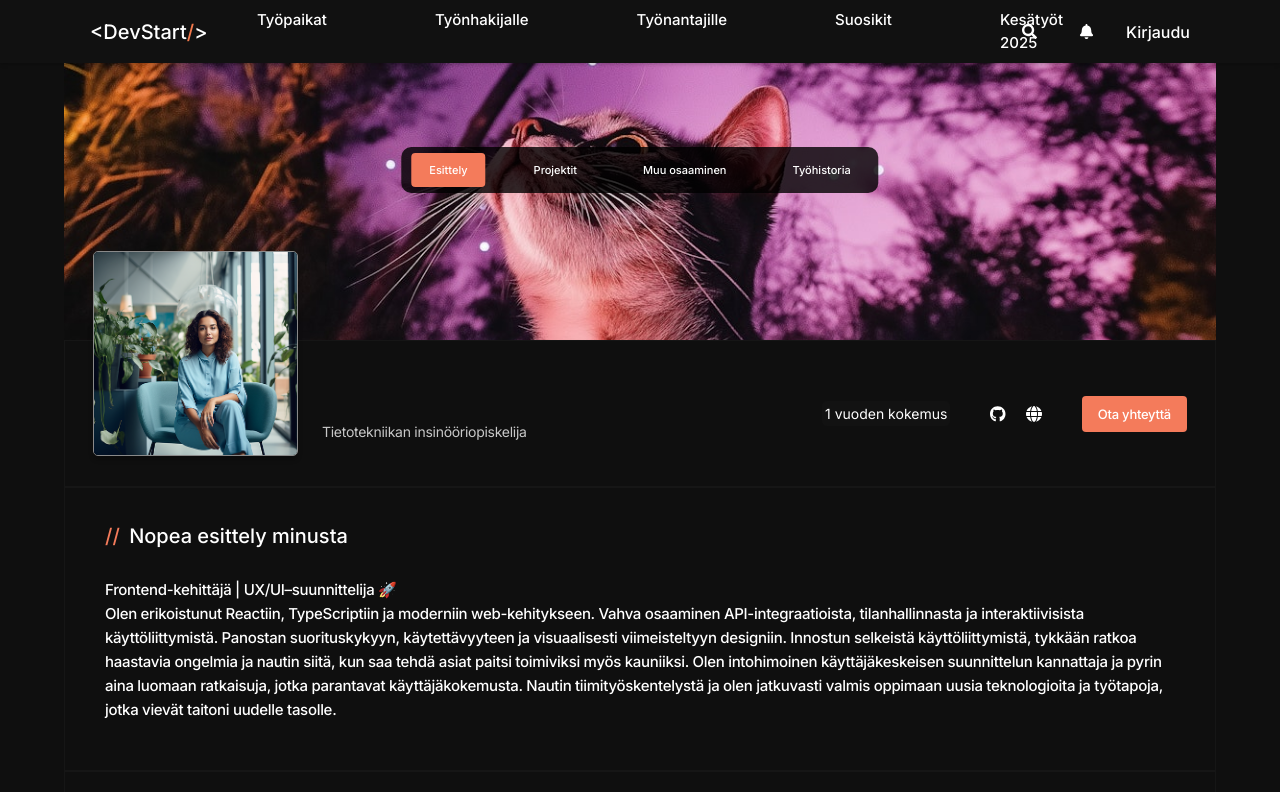
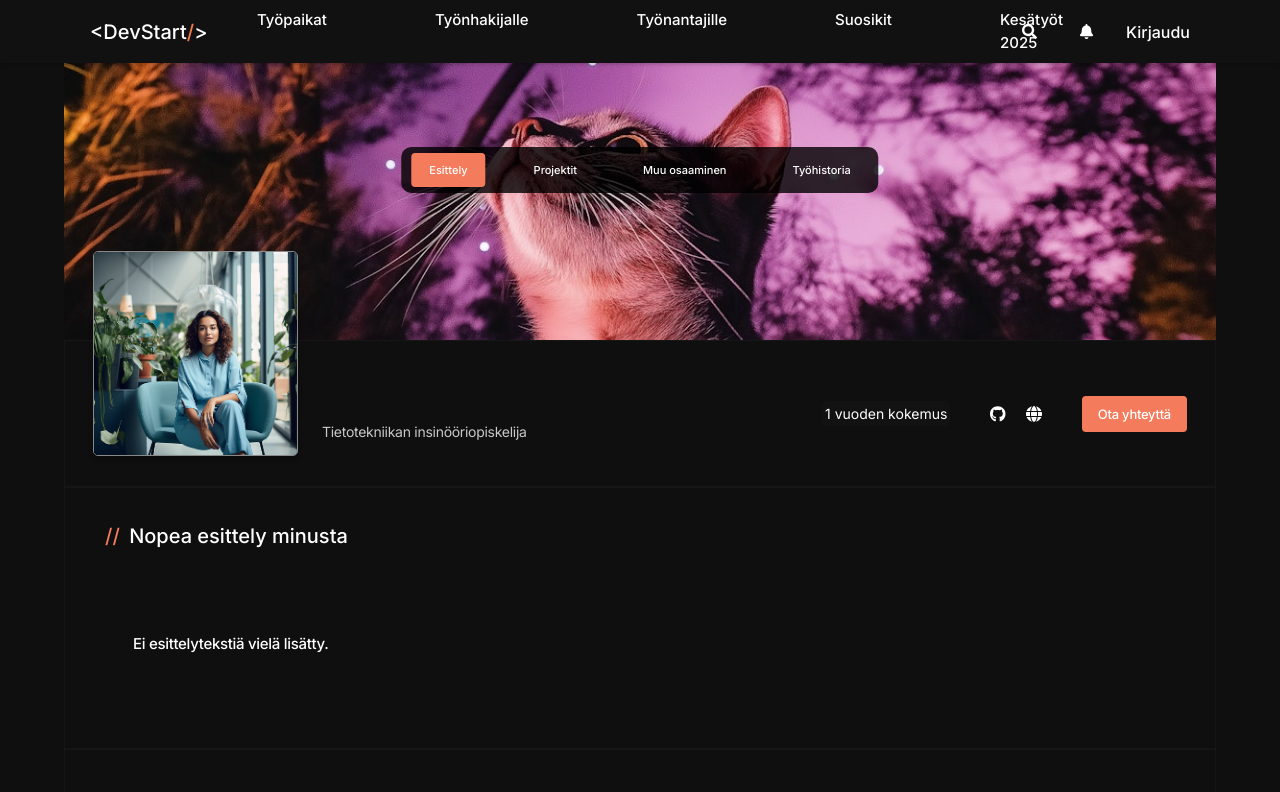
Before and after one commit to KimRautiainen/ekaDuuniFrontend, a React (Vite) app: page /jobseekerprofile in a window 1280 px wide. Shown: the top 792 px of the page. Built offline with nearby package versions, Linux system fonts and the light colour scheme; no server answers.

Commit message:
bio text comes from backend now

```diff
--- a/package.json
+++ b/package.json
@@ -27,6 +27,7 @@
     "react": "^19.0.0",
     "react-dom": "^19.0.0",
     "react-icons": "^5.5.0",
+    "react-markdown": "^10.1.0",
     "react-router-dom": "^7.1.5"
   },
   "devDependencies": {
--- a/src/components/ProfileInfo.css
+++ b/src/components/ProfileInfo.css
@@ -20,12 +20,11 @@
   }
 
   .profile-info .content {
-    max-width: 100%;
-    box-sizing: border-box;
     padding-left: 40px;
     padding-right: 40px;
+    text-align: left;
+    display: block;
   }
-
   .heading-row {
     display: flex;
     flex-direction: column;
@@ -48,11 +47,24 @@
     margin-right: 4px;
   }
 
-  .profile-info p1 {
+  .profile-info p {
     margin-bottom: 16px;
     color: white;
     font-size: 15px;
     margin-top: 26px;
     font-weight: 500;
     letter-spacing: -0.3px;
+    text-align: left;
   }
+  .markdown-bio {
+    text-align: left;
+    margin-left: 0;   /* Avoid margin auto */
+    margin-right: 0;
+    width: auto;      /* Let it grow naturally */
+    max-width: 100%;  /* Ensure it doesn't go too wide */
+    border: none;     /* You can remove the red border now */
+  }
+
+  .markdown-bio ul {
+    margin-left: 20px;
+  }
--- a/src/components/ProfileInfo.jsx
+++ b/src/components/ProfileInfo.jsx
@@ -1,21 +1,25 @@
-import React from 'react';
-import './ProfileInfo.css';
+import React, { useContext } from "react";
+import "./ProfileInfo.css";
+import ProfileContext from "../contexts/ProfileContext";
+import ReactMarkdown from "react-markdown";
 
 const ProfileInfo = () => {
+  const { profile } = useContext(ProfileContext);
+  const bio = profile?.profile?.bio;
+
   return (
     <div className="profile-wrapper1">
       <div className="profile-info">
         <div className="content">
           <div className="heading-row">
-            <h3><span className="accent">//</span> Nopea esittely minusta</h3>
-            <p1>Frontend-kehittäjä | UX/UI–suunnittelija 🚀<br/>
-            Olen erikoistunut Reactiin, TypeScriptiin ja moderniin web-kehitykseen.
-            Vahva osaaminen API-integraatioista, tilanhallinnasta ja interaktiivisista käyttöliittymistä.
-            Panostan suorituskykyyn, käytettävyyteen ja visuaalisesti viimeisteltyyn designiin.
-            Innostun selkeistä käyttöliittymistä, tykkään ratkoa haastavia ongelmia ja nautin siitä, kun saa tehdä asiat paitsi toimiviksi myös kauniiksi.
-            Olen intohimoinen käyttäjäkeskeisen suunnittelun kannattaja ja pyrin aina luomaan ratkaisuja, jotka parantavat käyttäjäkokemusta.
-            Nautin tiimityöskentelystä ja olen jatkuvasti valmis oppimaan uusia teknologioita ja työtapoja, jotka vievät taitoni uudelle tasolle.
-          </p1>
+            <h3>
+              <span className="accent">//</span> Nopea esittely minusta
+            </h3>
+            <p className="markdown-bio">
+              <ReactMarkdown>
+                {bio || "Ei esittelytekstiä vielä lisätty."}
+              </ReactMarkdown>
+            </p>
           </div>
         </div>
       </div>
--- a/src/contexts/ProfileContext.jsx
+++ b/src/contexts/ProfileContext.jsx
@@ -18,7 +18,7 @@ export const ProfileProvider = ({ children }) => {
     } finally {
       setLoading(false);
     }
-  }, [getProfile]);
+  }, []);
 
   useEffect(() => {
     fetchProfile();
```
Also changed, not shown: 1 other file (tests, documents, lock files or other folders).
